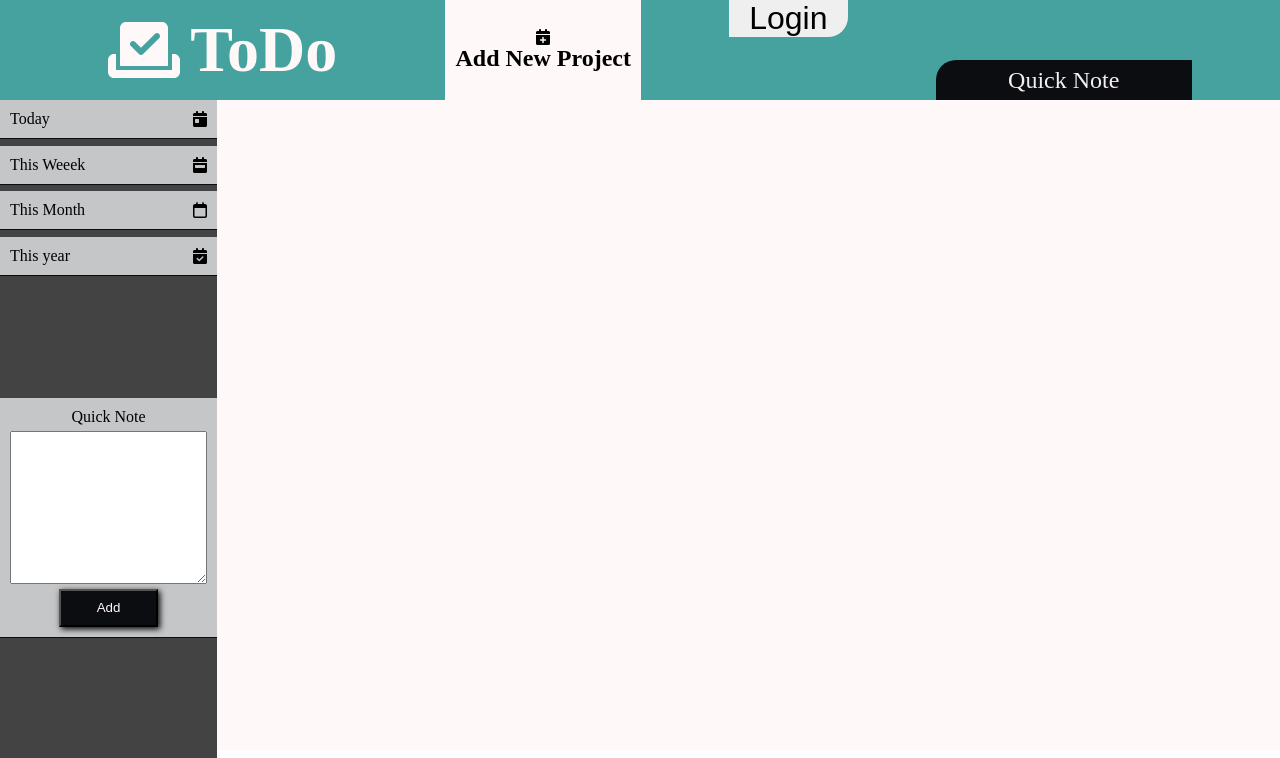
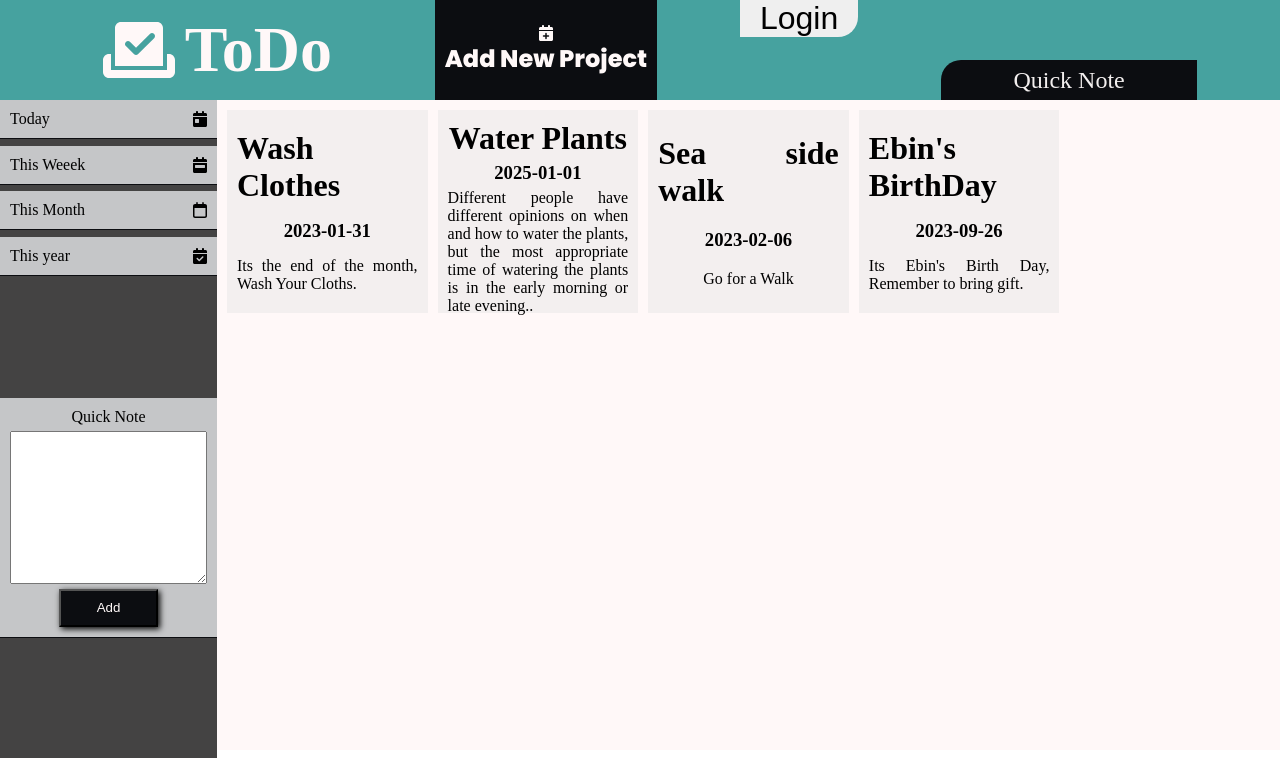
Before and after one commit to abyebin/Todo-app-, a website with bundled scripts: page dist/index.html in a window 1280 px wide. Shown: the top 758 px of the page. Built offline with nearby package versions, Linux system fonts and the light colour scheme.

Commit message:
temp text add

```diff
--- a/src/index.js
+++ b/src/index.js
@@ -5,6 +5,7 @@ import '@fortawesome/fontawesome-free/js/regular';
 import '@fortawesome/fontawesome-free/js/brands';
 
 import {addNew, displayForm, viewData } from './storage';
+import { displayToPage } from './todayElements';
 
 //querySelecters
 const today = document.querySelector('.today');
@@ -14,5 +15,8 @@ const submitButton = document.getElementById('submitForm');
 //addEventListners
 addNewButton.addEventListener('click', displayForm);
 submitButton.addEventListener('click', addNew);
+window.onload = displayToPage()
 
 viewData()
+let a = "Different people have different opinions on when and how to water the plants, but the most appropriate time of watering the plants is in the early morning or late evening.."
+console.log(a.length)
--- a/src/storage.js
+++ b/src/storage.js
@@ -1,9 +1,29 @@
-import { displayToPage } from "./todayElements";
-
+import { displayToPage } from './todayElements';
 const formDiv = document.querySelector('.addNewForm');
 const form = document.getElementById('projectForm');
 
-export const todoData = [];
+export const todoData = [
+  {
+    title: 'Wash Clothes',
+    date: '2023-01-31',
+    text: 'Its the end of the month, Wash Your Cloths.'
+  },
+  {
+    title: 'Water Plants',
+    date: '2025-01-01',
+    text: 'Different people have different opinions on when and how to water the plants, but the most appropriate time of watering the plants is in the early morning or late evening..'
+  },
+  {
+    title: 'Sea side walk',
+    date: '2023-02-06',
+    text: 'Go for a Walk'
+  },
+  {
+    title: 'Ebin\'s BirthDay',
+    date: '2023-09-26',
+    text: 'Its Ebin\'s Birth Day, Remember to bring gift.'
+  },
+];
 
 function Todo(title, date, text) {
   this.title = title;
@@ -28,15 +48,19 @@ export function addNew() {
   const data = document.getElementById('date').value;
   const text = document.getElementById('text').value;
 
-  const todo1 = new Todo(title, data, text);
-  todoData.push(todo1);
-  resetForm();
-  closeForm();
-  event.preventDefault();
-  displayToPage()
-  console.log(todoData)
+  if (title.length < 1 || date.length < 1) {
+    return;
+  } else {
+    const todo1 = new Todo(title, data, text);
+
+    todoData.push(todo1);
+    resetForm();
+    closeForm();
+    event.preventDefault();
+    displayToPage();
+  }
 }
 
 export function viewData() {
-  console.log(todoData,"View Data");
+  console.log(todoData, 'View Data');
 }
--- a/src/style.css
+++ b/src/style.css
@@ -1,3 +1,6 @@
+
+  @import url('https://fonts.googleapis.com/css2?family=Poppins:ital,wght@0,500;0,800;1,400;1,600;1,800;1,900&display=swap');
+
 * {
   box-sizing: border-box;
   margin: 0;
@@ -89,13 +92,24 @@ form .input-div{
 }
 
 .addNewTodo{
-  background-color: var(--color5);
+  background-color: var(--contColor);
+  color: var(--color5);
   height: 100%;
   padding: 0 10px;
   display: flex;
   flex-direction: column;
   align-items: center;
   justify-content: center;
+  font-family: 'Poppins', sans-serif;
+  cursor: pointer;
+}
+.addNewTodo:hover{
+  background-color: #444343;
+  text-shadow: 0px 0px 20px var(--color4);
+  border-radius: 0 20px;
+}
+.addNewTodo:active{
+  text-shadow: none;
 }
 .dropDown-container {
   width: 20%;
@@ -220,7 +234,7 @@ form .input-div{
   gap: 10px;
 
   display: grid;
-  grid-template: repeat(auto-fill, minmax(200px, 1fr)) / repeat(5, 1fr);
+  grid-template: repeat(auto-fill, minmax(200px, 1fr)) / repeat(auto-fill, minmax(200px, 1fr));
 }
 .right-main .box {
   background-color: var(--color2);
@@ -230,7 +244,8 @@ form .input-div{
   display: flex;
   flex-direction: column;
   align-items: center;
-  justify-content: center;
+  justify-content: space-evenly;
+  text-align: justify;
 }
 
 footer {
```
Also changed, not shown: src/todayElements.js (+0 -13 lines), dist/index.html, dist/storage.bundle.js, 1 other file.
